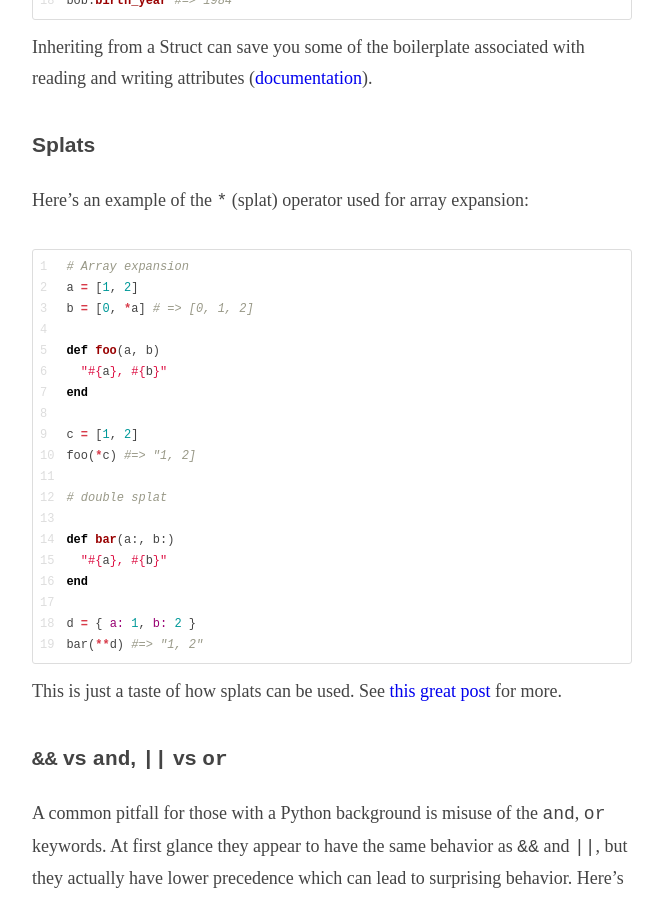
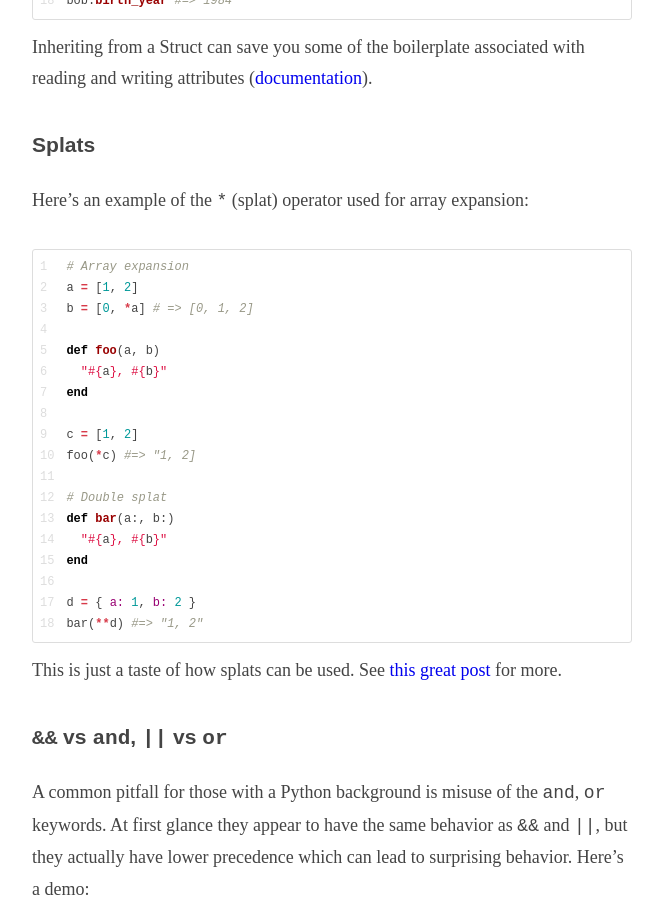
Before and after one commit to vlymar/vlymar.github.io, a Jekyll site: the page built from _posts/2018-05-26-knowing-ruby-well.md, in a window 1280 px wide and 900 px high, scrolled down 1798 px. Shown: the whole window, without its empty margins (308-971 px from the left). Built offline with Jekyll 4.4.1, drawn with Linux system fonts in a browser that asks for light colours.

Commit message:
Minor code adjustements.

```diff
--- a/_posts/2018-05-26-knowing-ruby-well.md
+++ b/_posts/2018-05-26-knowing-ruby-well.md
@@ -52,7 +52,7 @@
 
 class Person < Struct.new(:name, :birthdate)
   def birth_year
-	birthdate.year
+    birthdate.year
   end
 end
 
@@ -78,8 +78,7 @@
 c = [1, 2]
 foo(*c) #=> "1, 2]
 
-# double splat
-
+# Double splat
 def bar(a:, b:)
   "#{a}, #{b}"
 end
```
Also changed, not shown: 1 other file.
